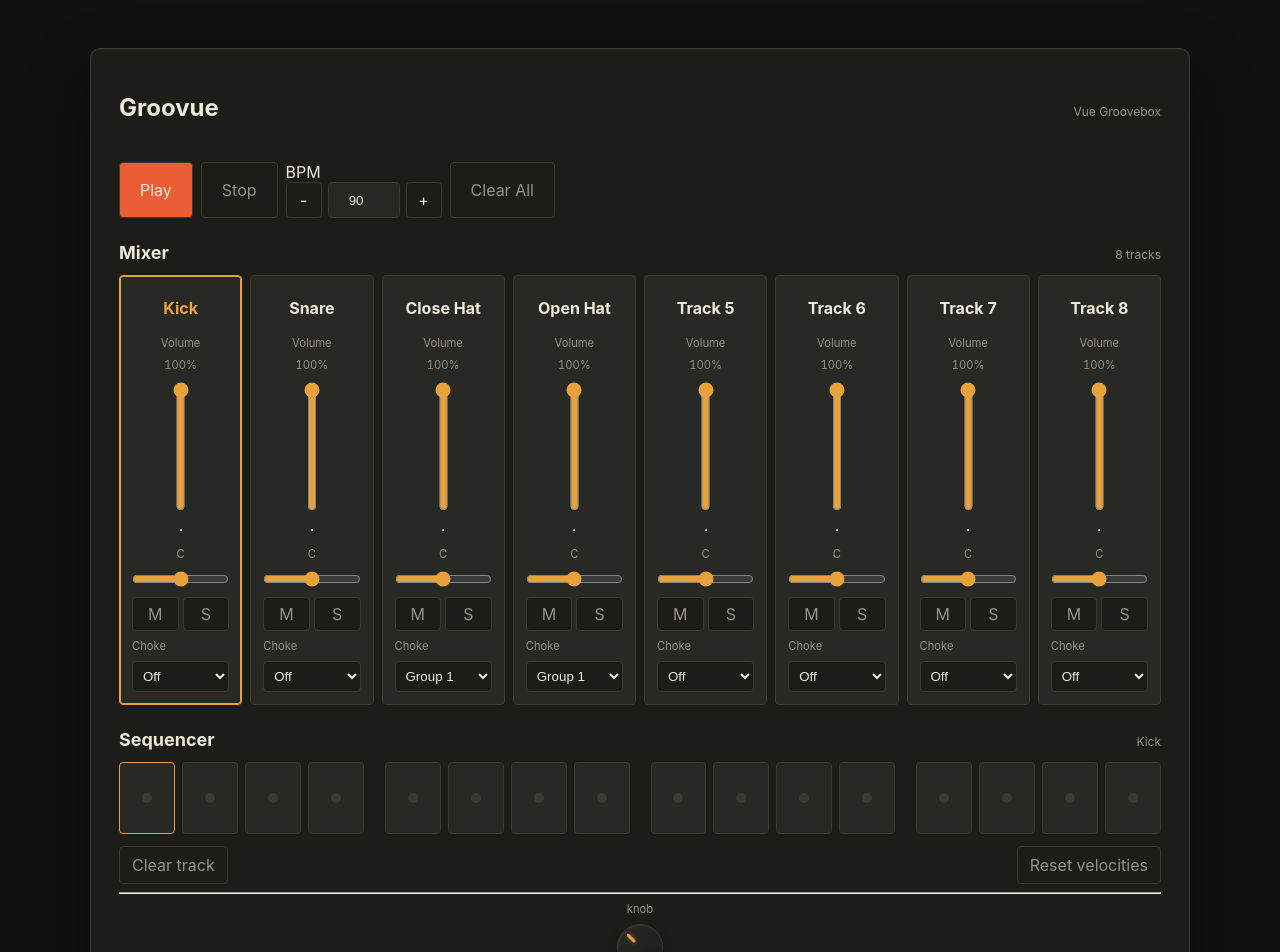
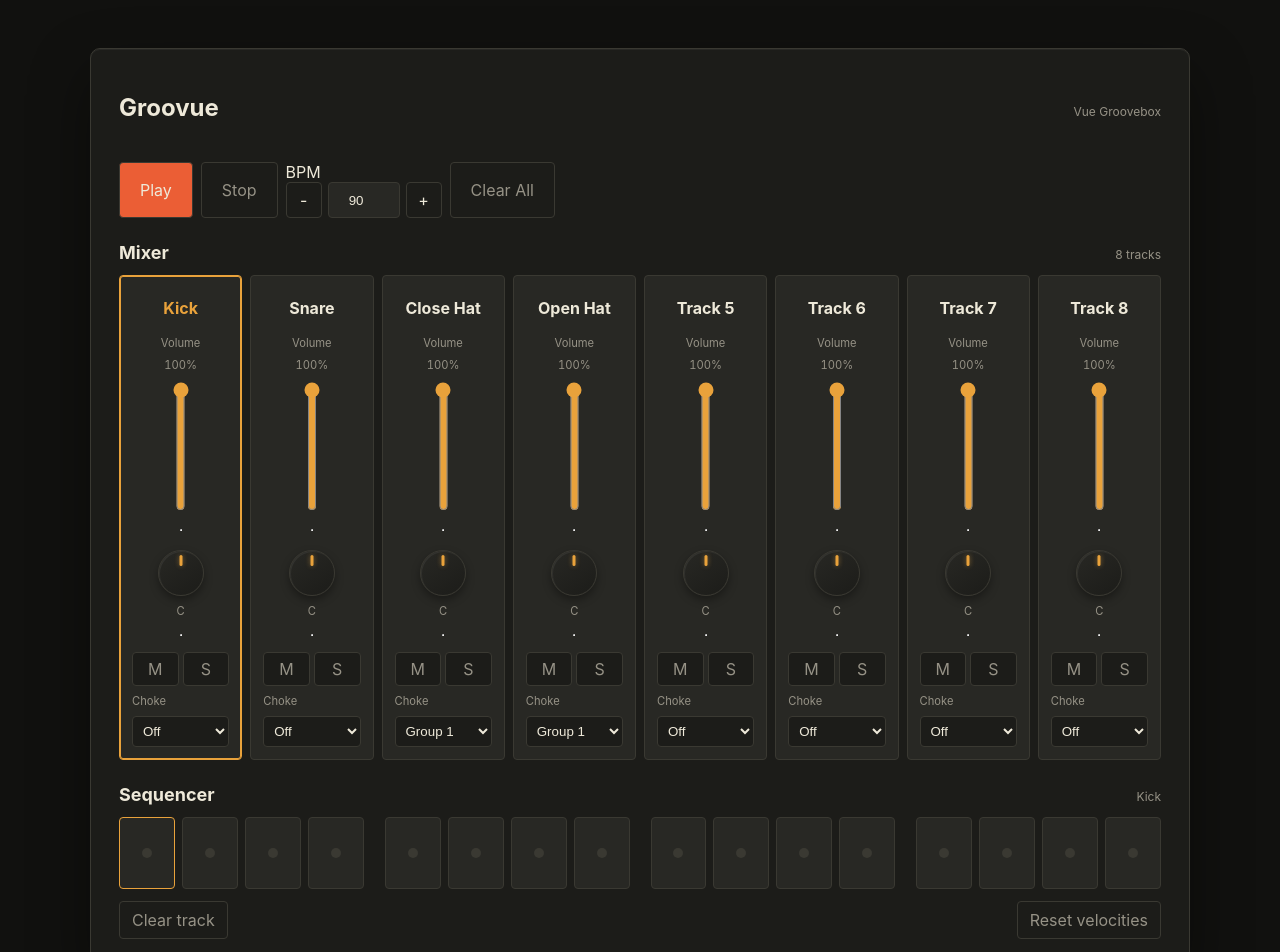
Before and after one commit to jpweijers/groovuebox, a Vue app: page / in a window 1280 px wide. Shown: the top 952 px of the page. Built offline with nearby package versions, Linux system fonts and the light colour scheme.

Commit message:
feat: panning with rotary knob

```diff
--- a/src/App.vue
+++ b/src/App.vue
@@ -3,12 +3,8 @@ import Sequencer from '@/components/Sequencer.vue'
 import { useGroovebox } from '@/composables/useGroovebox.ts'
 import TransportControls from '@/components/TransportControls.vue'
 import Mixer from '@/components/Mixer.vue'
-import RotaryKnob from '@/components/RotaryKnob.vue'
-import { ref } from 'vue'
 
 const { state } = useGroovebox()
-
-const knob = ref(0)
 </script>
 
 <template>
@@ -23,9 +19,6 @@ const knob = ref(0)
     <Mixer :tracks="state.tracks" :selected="state.selectedTrack" />
 
     <Sequencer :track="state.tracks[state.selectedTrack]!" :current-step="state.currentStep" />
-
-    <hr />
-    <RotaryKnob v-model="knob" :default-value="0.5" :min="-1" :max="2" :step="0.01" label="knob" />
   </div>
 </template>
 
--- a/src/components/MixerChannel.vue
+++ b/src/components/MixerChannel.vue
@@ -2,6 +2,7 @@
 import type { Track } from '@/domain/track.interface.ts'
 import type { ChokeGroup } from '@/domain/choke-groups.enum.ts'
 import { useGroovebox } from '@/composables/useGroovebox.ts'
+import RotaryKnob from '@/components/RotaryKnob.vue'
 
 const { track, selected } = defineProps<{ track: Track; selected: boolean }>()
 
@@ -65,19 +66,17 @@ function formatPan() {
 
     <hr />
 
-    <div class="pan">
-      <output :for="`pan-${track.id}`">{{ formatPan() }}</output>
-      <input
-        :id="`pan-${track.id}`"
-        type="range"
-        min="-1"
-        max="1"
-        step="0.01"
-        :value="track.pan"
-        @input="changePan"
-        @dblclick.prevent="centerPan()"
-      />
-    </div>
+    <RotaryKnob
+      :model-value="track.pan"
+      :min="-1"
+      :max="1"
+      :step="0.01"
+      :default-value="0"
+      :format-value="formatPan"
+      @update:model-value="(pan) => setTrackPan(track.id, pan)"
+    />
+
+    <hr />
 
     <div class="channel-switches">
       <button
--- a/src/components/RotaryKnob.vue
+++ b/src/components/RotaryKnob.vue
@@ -8,7 +8,7 @@ const props = withDefaults(
     max?: number
     step?: number
     defaultValue: number
-    label: string
+    label?: string
     formatValue?: (value: number) => string
   }>(),
   {
@@ -148,7 +148,7 @@ function resetInteraction(): void {
 
 <template>
   <div class="rotary-control">
-    <span class="label">{{ label }}</span>
+    <span v-if="label" class="label">{{ label }}</span>
 
     <div
       class="knob"
```
